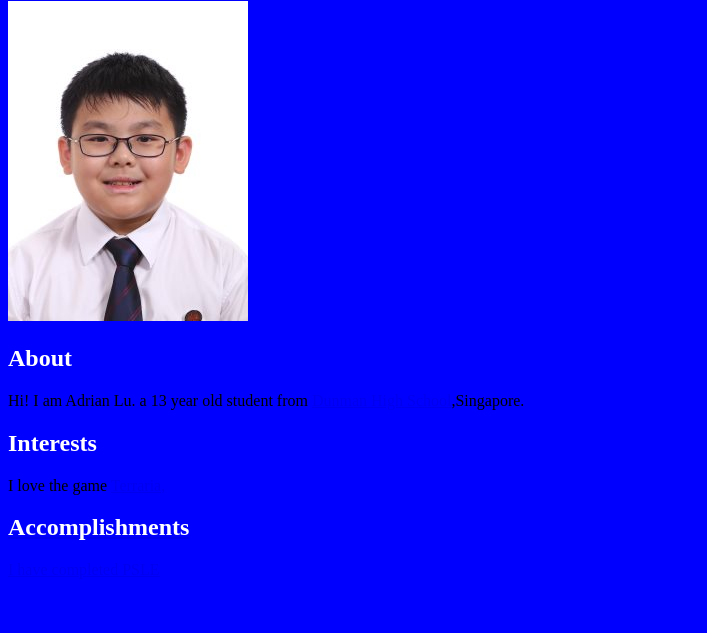
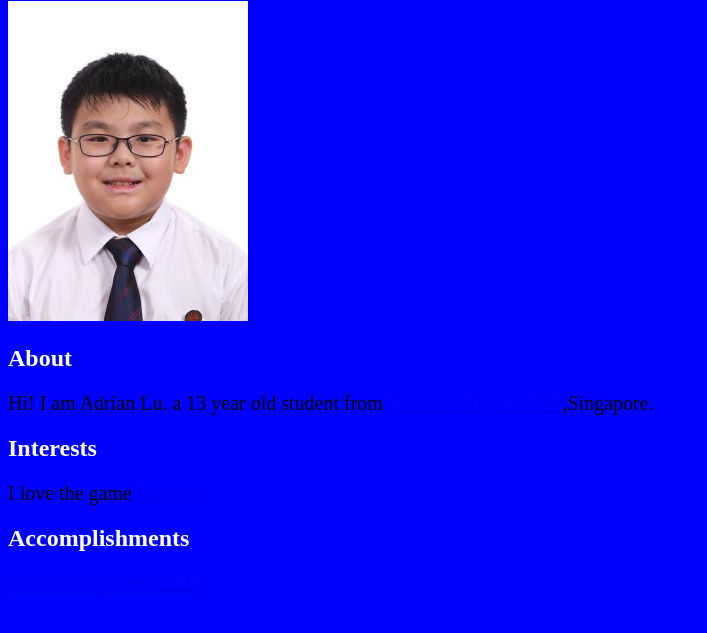
Before and after one commit to dhs17y1aadrianlu/dhs17y1aadrianlu.github.io, a plain HTML site: page index.html in a window 1280 px wide. Shown: the part 79-712 px from the top of the page, without its empty margins (0-707 px from the left). Drawn offline with Linux system fonts and the light colour scheme.

Commit message:
Update style.css

```diff
--- a/style.css
+++ b/style.css
@@ -9,3 +9,6 @@ h2 {
   color: white;
   text-align:centre;
 }
+p {
+  font-familiy: verdana;
+  font-size:20px;
```
